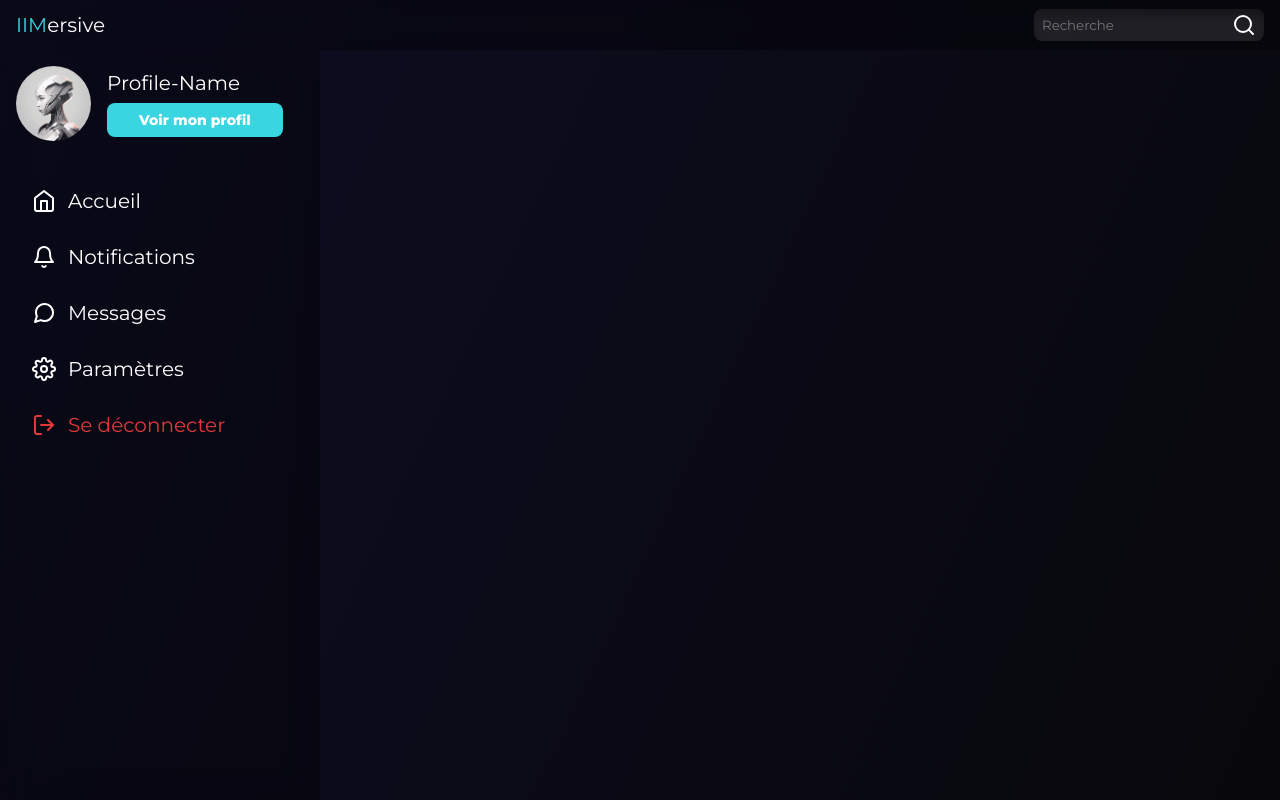
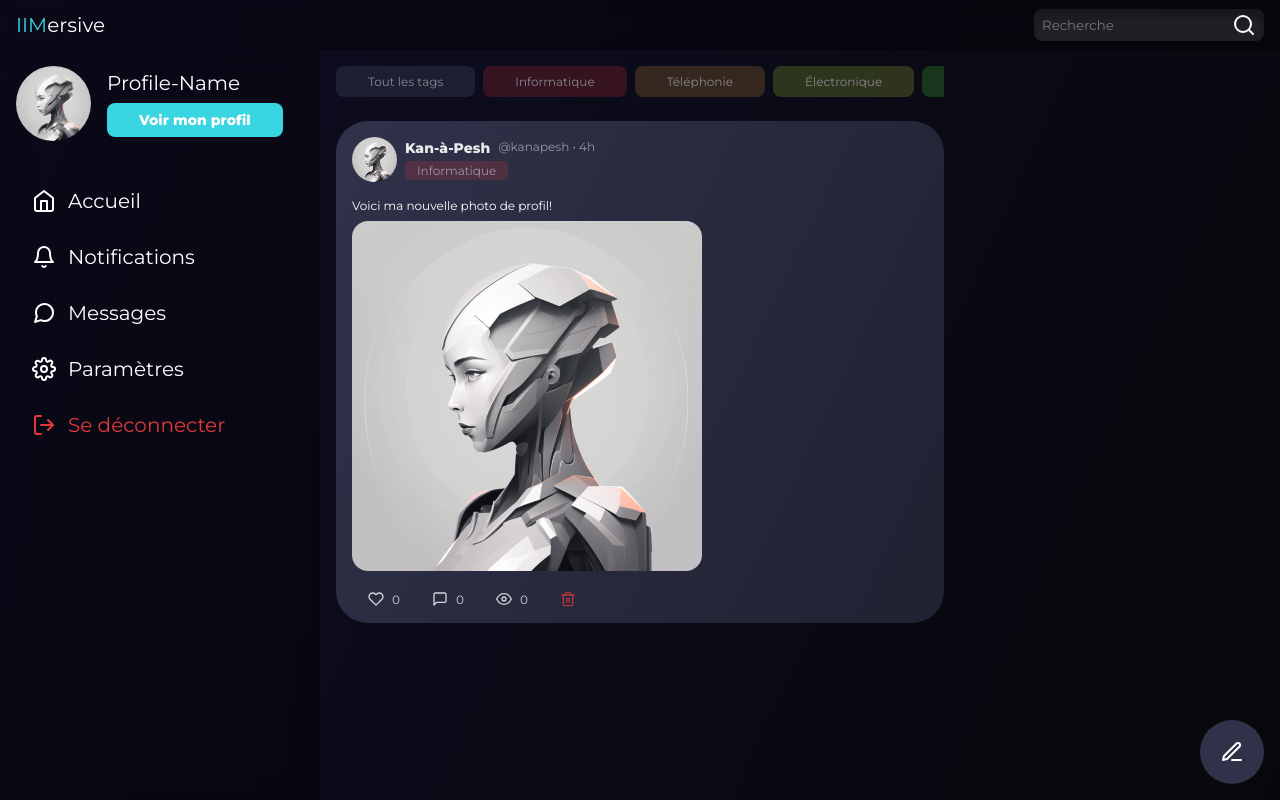
Before and after one commit to Kan-A-Pesh/b1-IIMersive, a PHP site: page / in a window 1280 px wide. Run offline with PHP 8.4, Linux system fonts and the light colour scheme.

Commit message:
✨ Added post column

```diff
--- a/css/components/index.css
+++ b/css/components/index.css
@@ -4,5 +4,7 @@
 @import url("./navbar/navbar.css");
 @import url("./navbar/sidebar.css");
 
+@import url("./tags/tags.css");
+
 @import url("./texts/texts.desktop.css");
 @import url("./texts/texts.mobile.css");
--- /dev/null
+++ b/css/components/tags/tags.css
@@ -0,0 +1,30 @@
+.tag-buttons {
+    display: flex;
+    gap: 8px;
+    overflow-x: auto;
+    overflow-y: hidden;
+}
+
+.tag-buttons>button.reset {
+    background-color: var(--background-primary);
+}
+
+.tag-buttons>button {
+    background-color: hsla(calc(var(--id) * 36), 74%, 55%, 0.4);
+    opacity: 0.5;
+    flex-shrink: 0;
+    flex-basis: 0;
+    flex-grow: 0;
+}
+
+.tag-buttons>button:hover {
+    opacity: 0.75;
+}
+
+.tag-buttons>button.active {
+    opacity: 1;
+}
+
+.tag-buttons>button>p {
+    white-space: nowrap;
+}
--- a/css/index.css
+++ b/css/index.css
@@ -15,3 +15,11 @@
     display: flex;
     height: 100%;
 }
+
+.card {
+    display: flex;
+    flex-direction: column;
+    justify-content: stretch;
+    border-radius: 32px;
+    padding: 16px;
+}
--- a/css/root.css
+++ b/css/root.css
@@ -53,3 +53,62 @@ button {
 .bg-secondary {
     background: var(--secondary);
 }
+
+.bg-linear {
+    background: var(--linear);
+}
+
+/* Opacities */
+.opacity-0 {
+    opacity: 0;
+}
+
+.opacity-1 {
+    opacity: 1;
+}
+
+.opacity-2 {
+    opacity: 0.2;
+}
+
+.opacity-3 {
+    opacity: 0.3;
+}
+
+.opacity-4 {
+    opacity: 0.4;
+}
+
+.opacity-5 {
+    opacity: 0.5;
+}
+
+.opacity-6 {
+    opacity: 0.6;
+}
+
+.opacity-7 {
+    opacity: 0.7;
+}
+
+.opacity-8 {
+    opacity: 0.8;
+}
+
+.opacity-9 {
+    opacity: 0.9;
+}
+
+/* Scrollbar */
+::-webkit-scrollbar {
+    width: 8px;
+    height: 8px;
+}
+
+::-webkit-scrollbar-track {
+    background: var(--background-accent);
+}
+
+::-webkit-scrollbar-thumb {
+    background: var(--background-primary);
+}
--- a/css/themes/dark.css
+++ b/css/themes/dark.css
@@ -1,7 +1,7 @@
 :root {
     --background-primary: #30324A;
     --background-accent: #202131;
-    --background: linear-gradient(115deg,
+    --linear: linear-gradient(115deg,
             var(--background-primary) 0%,
             var(--background-accent) 100%);
 
--- a/pages/home/index.html
+++ b/pages/home/index.html
@@ -0,0 +1,82 @@
+<button class="add-post">
+    <img src="img/icons/edit.svg" alt="Poster">
+</button>
+
+<section class="posts">
+    <div class="tag-buttons">
+        <button class="reset">
+            <p>Tout les tags</p>
+        </button>
+        <button style="--id: 0">
+            <p>Informatique</p>
+        </button>
+        <button style="--id: 1">
+            <p>Téléphonie</p>
+        </button>
+        <button style="--id: 2">
+            <p>Électronique</p>
+        </button>
+        <button style="--id: 3">
+            <p>Jeux vidéo</p>
+        </button>
+        <button style="--id: 4">
+            <p>Réalité virtuelle</p>
+        </button>
+        <button style="--id: 5">
+            <p>Intelligence artificielle</p>
+        </button>
+        <button style="--id: 6">
+            <p>Domotique</p>
+        </button>
+        <button style="--id: 7">
+            <p>Objets connectés</p>
+        </button>
+        <button style="--id: 8">
+            <p>Technologie</p>
+        </button>
+        <button style="--id: 9">
+            <p>Innovation</p>
+        </button>
+    </div>
+
+    <article class="card bg-linear feed-post">
+        <div class="header">
+            <img src="img/defaults/profile_pic.png" alt="Image de profil">
+            <div class="info">
+                <div class="names">
+                    <h3 class="opacity-9">Kan-à-Pesh</h3>
+                    <p class="opacity-5">@kanapesh • 4h</p>
+                </div>
+                <div class="tag-buttons">
+                    <button style="--id: 0">
+                        <p>Informatique</p>
+                    </button>
+                </div>
+            </div>
+        </div>
+        <div class="content">
+            <p>Voici ma nouvelle photo de profil!</p>
+            <img src="img/defaults/profile_pic.png" alt="Image de l'article">
+        </div>
+        <div class="footer">
+            <div class="likes">
+                <img src="img/icons/heart.svg" alt="🤍">
+                <p>0</p>
+            </div>
+            <div class="comments">
+                <img src="img/icons/message-square.svg" alt="💬">
+                <p>0</p>
+            </div>
+            <div class="views">
+                <img src="img/icons/eye.svg" alt="👁️">
+                <p>0</p>
+            </div>
+            <div class="delete color-secondary">
+                <img src="img/icons/trash.svg" alt="🗑️">
+            </div>
+        </div>
+    </article>
+</section>
+<section class="recommended">
+
+</section>
--- a/pages/home/style.css
+++ b/pages/home/style.css
@@ -0,0 +1,115 @@
+#main {
+    display: flex;
+    flex-direction: column-reverse;
+    justify-content: flex-end;
+    gap: 16px;
+
+    height: 100%;
+    overflow-y: auto;
+    overflow-x: hidden;
+
+    position: relative;
+}
+
+@media screen and (min-width: 1024px) {
+    #main {
+        flex-direction: row;
+    }
+
+    .posts {
+        width: 66.67%;
+    }
+
+    .recommended {
+        width: 33.33%;
+    }
+}
+
+#main>* {
+    display: flex;
+    flex-direction: column;
+    gap: 16px;
+    padding: 16px;
+}
+
+.posts>.tag-buttons {
+    padding-bottom: 8px;
+}
+
+.feed-post>.header {
+    display: flex;
+    gap: 8px;
+    align-items: center;
+    margin-bottom: 16px;
+}
+
+.feed-post>.header>img {
+    width: 45px;
+    height: 45px;
+    border-radius: 50%;
+}
+
+.feed-post>.header>.info>.names {
+    display: flex;
+    gap: 8px;
+    margin-bottom: 4px;
+}
+
+.feed-post>.header>.info>.tag-buttons>button {
+    padding: 2px 12px;
+    border-radius: 4px;
+}
+
+.feed-post>.content img {
+    max-width: min(100%, 500px);
+    max-height: 350px;
+    border-radius: 16px;
+}
+
+.feed-post>.content>* {
+    margin-bottom: 8px;
+}
+
+.feed-post>.footer {
+    display: flex;
+    gap: 32px;
+    margin-top: 8px;
+    margin-left: 16px;
+}
+
+.feed-post>.footer>div {
+    display: flex;
+    gap: 8px;
+    align-items: center;
+    cursor: pointer;
+    opacity: 0.8;
+}
+
+.feed-post>.footer>div:hover {
+    opacity: 1;
+}
+
+.feed-post>.footer>div>img {
+    width: 16px;
+    height: 16px;
+}
+
+.add-post {
+    position: absolute;
+    bottom: 16px;
+    right: 16px;
+    width: 64px;
+    height: 64px;
+    border-radius: 50%;
+    background-color: var(--background-primary);
+    box-shadow: 0 0 16px 0 var(--shadow);
+    display: flex;
+    justify-content: center;
+    align-items: center;
+    cursor: pointer;
+    transition: 0.2s;
+}
+
+.add-post:hover {
+    transform: scale(1.1);
+}
```
Also changed, not shown: img/icons/edit.svg (added), img/icons/eye.svg (added), img/icons/heart.svg (added), img/icons/message-square.svg (added), img/icons/trash.svg (added).
